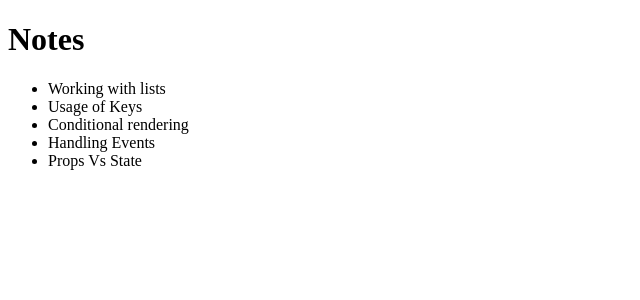
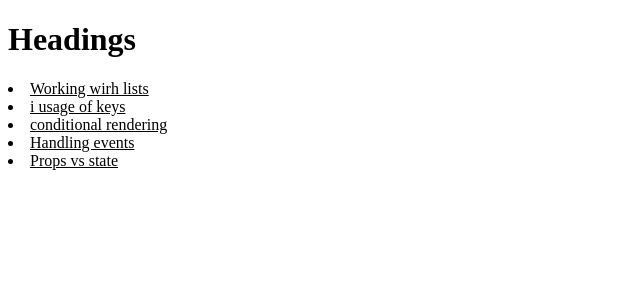
Before and after one commit to karthikeyan13762/react-51, a React (Vite) app: page / in a window 1280 px wide. Shown: the top 300 px of the page, without its empty margins (0-640 px from the left). Built offline with nearby package versions, Linux system fonts and the light colour scheme.

Commit message:
movint the components its own file

```diff
--- a/src/App.jsx
+++ b/src/App.jsx
@@ -1,24 +1,30 @@
 import React from 'react'
 
-function App({notes}) {
-  // console.log(props);
+import Note from './components/note';
+function App({notse}) {
 
-  // const notes=props.notes;
-  console.log(notes);
+  console.log(notse);
   return (
-    <div>
-      <h1>
-        Notes
-      </h1>
-      <ul>
-        <li>{notes[0].content}</li>
-        <li>{notes[1].content}</li>
-        <li>{notes[2].content}</li>
-        <li>{notes[3].content}</li>
-        <li>{notes[4].content}</li>
-      </ul>
-    </div>
+   <div>
+    <h1>Headings</h1>
+    <u>
+      {
+
+        notse.map(notes=>{
+          return( <Note key={notes.id} notes={notes} />
+)
+
+        }
+       )
+
+
+      }
+    </u>
+
+   </div>
+
+
   )
 }
 
-export default App;
+export default App
--- /dev/null
+++ b/src/components/note.jsx
@@ -0,0 +1,12 @@
+
+
+import React from 'react'
+
+function Note({notes}) {
+    console.log(notes);
+  return (
+  <li>{notes.content}</li>
+  )
+}
+
+export default Note;
--- a/src/main.jsx
+++ b/src/main.jsx
@@ -2,35 +2,17 @@ import React from 'react'
 import ReactDOM from 'react-dom/client'
 import App from './App.jsx'
 
-const notes=[
-   {
-      id:1,
-      content:'Working with lists',
-      import:true
-   },
-   {
-      id:2,
-      content:'Usage of Keys',
-      import:false
-   },
-   {
-      id:3,
-      content:'Conditional rendering',
-      import:true
-   },
-   {
-      id:4,
-      content:'Handling Events',
-      import:true
-   },
-   {
-      id:5,
-      content:'Props Vs State',
-      import:false
-   }
+
+const notse=[
+   {id:1,content:"Working wirh lists",important:true},
+   {id:2,content:"i usage of keys",important:true},
+   {id:3,content:"conditional rendering",important:true},
+   {id:4,content:"Handling events",important:true},
+   {id:5,content:"Props vs state",important:true}
 ]
+
 ReactDOM.createRoot(document.getElementById('root')).render(
 
-   <App notes={notes} />
+   <App notse={notse}/>
 
 )
```
